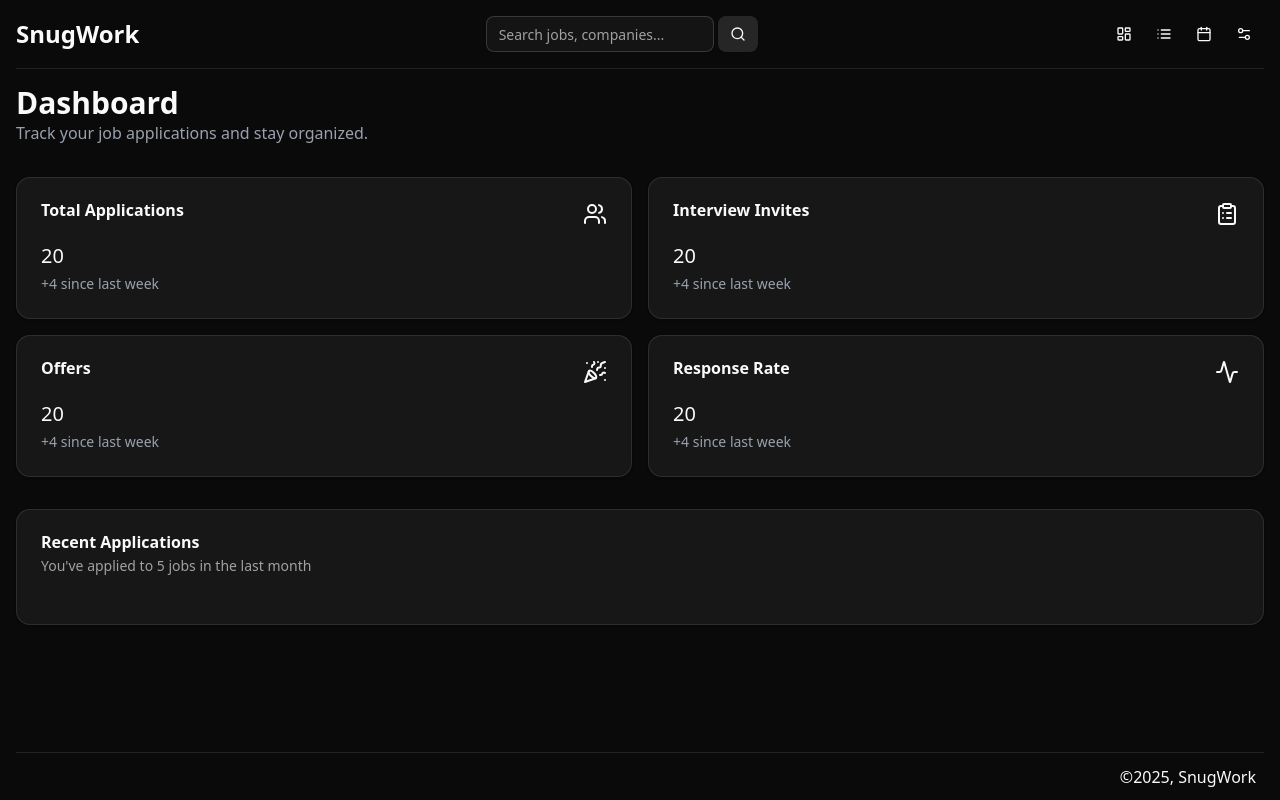
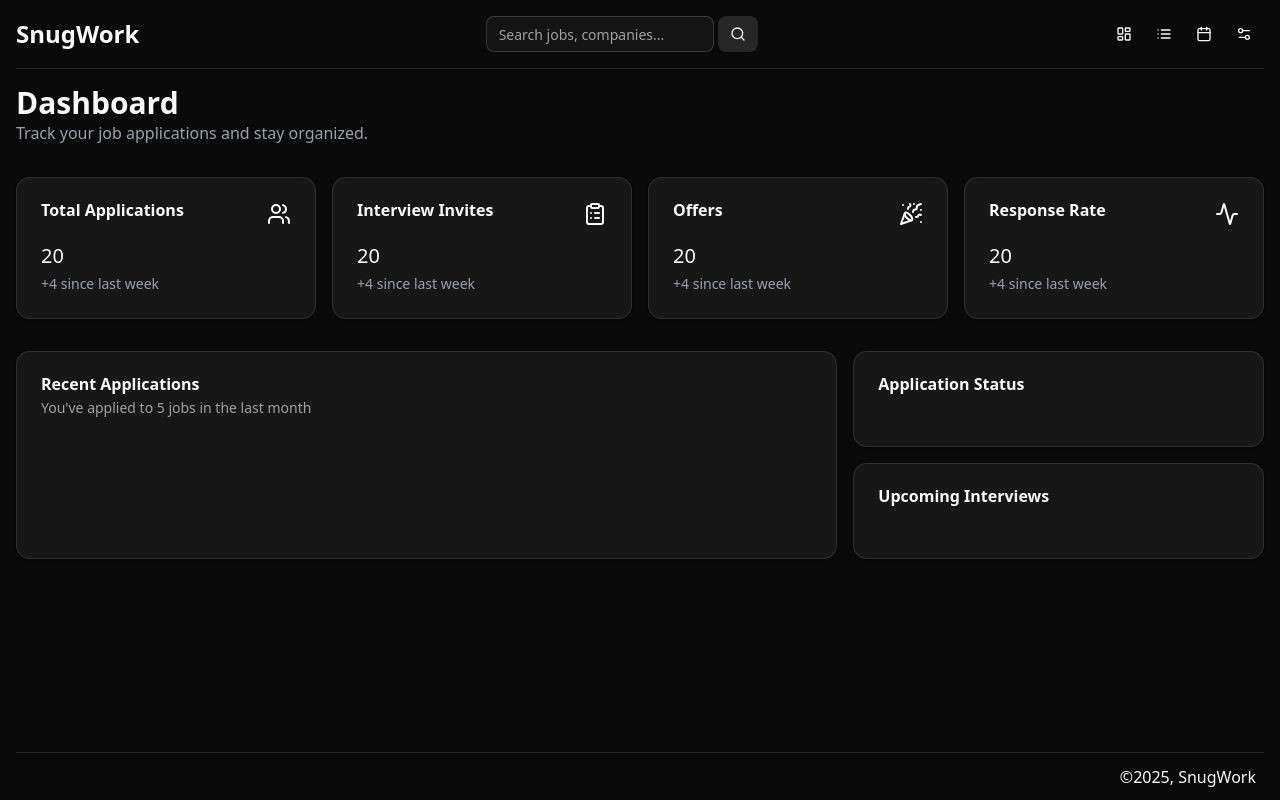
Before and after one commit to wikixen/SnugWork, a Next.js app: page /dashboard in a window 1280 px wide. Built offline with nearby package versions, Linux system fonts and the light colour scheme.

Commit message:
Updated dashboard page with missing cards & fixed css for diff sized screens

```diff
--- a/app/(dashboard)/dashboard/page.tsx
+++ b/app/(dashboard)/dashboard/page.tsx
@@ -23,10 +23,10 @@ export default function Page() {
           Track your job applications and stay organized.
         </h2>
       </section>
-      <section className="grid grid-cols-2 grid-rows-2 gap-4">
+      <section className="grid gap-4 lg:grid-cols-4">
         <DashMiniCards />
       </section>
-      <section>
+      <section className="grid gap-4 lg:grid-cols-[1fr_.5fr]">
         <Card>
           <CardHeader>
             <CardTitle>Recent Applications</CardTitle>
@@ -37,6 +37,22 @@ export default function Page() {
           <CardContent>
           </CardContent>
         </Card>
+        <div className="grid gap-4">
+          <Card>
+            <CardHeader>
+              <CardTitle>Application Status</CardTitle>
+            </CardHeader>
+            <CardContent>
+            </CardContent>
+          </Card>
+          <Card>
+            <CardHeader>
+              <CardTitle>Upcoming Interviews</CardTitle>
+            </CardHeader>
+            <CardContent>
+            </CardContent>
+          </Card>
+        </div>
       </section>
     </section>
   );
```
